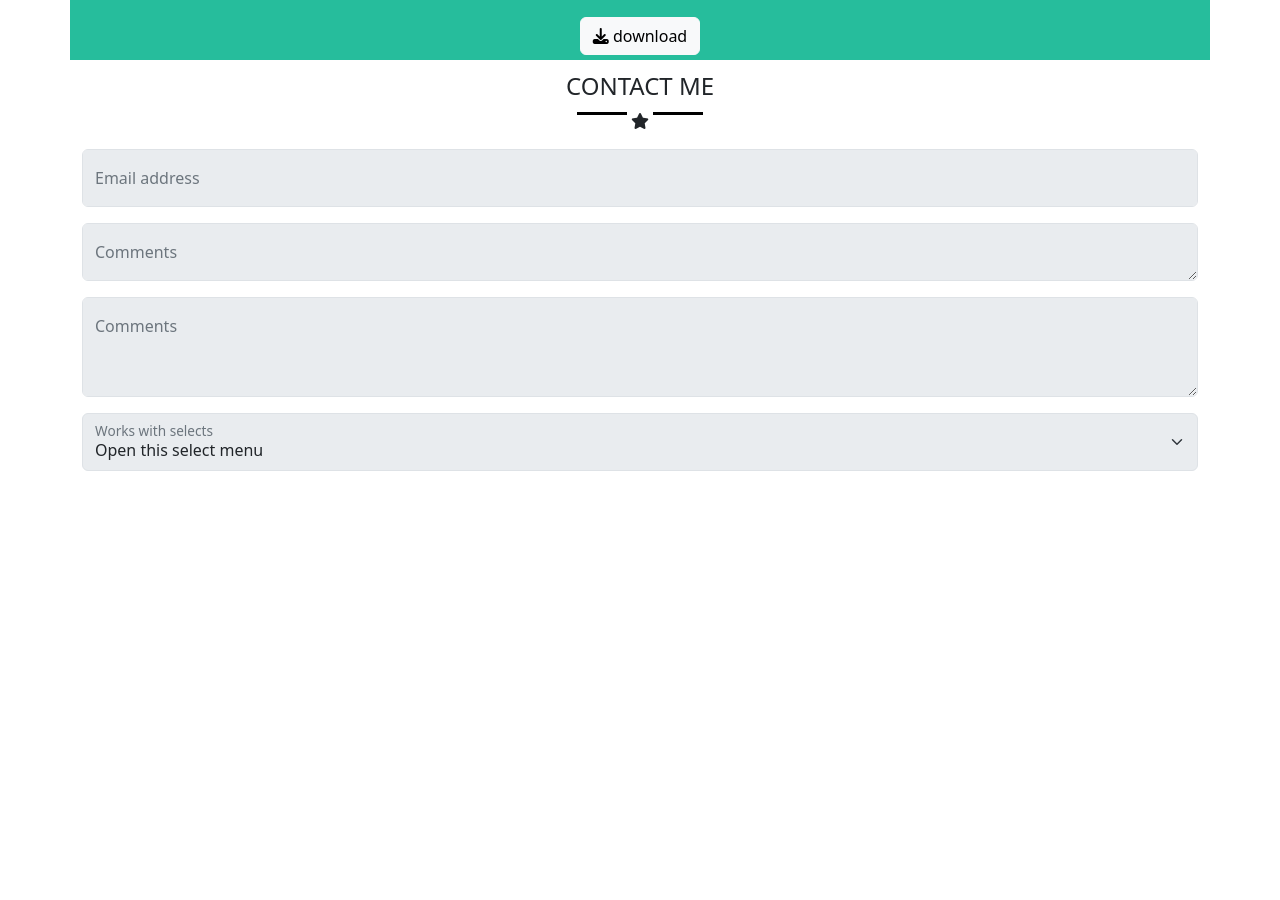
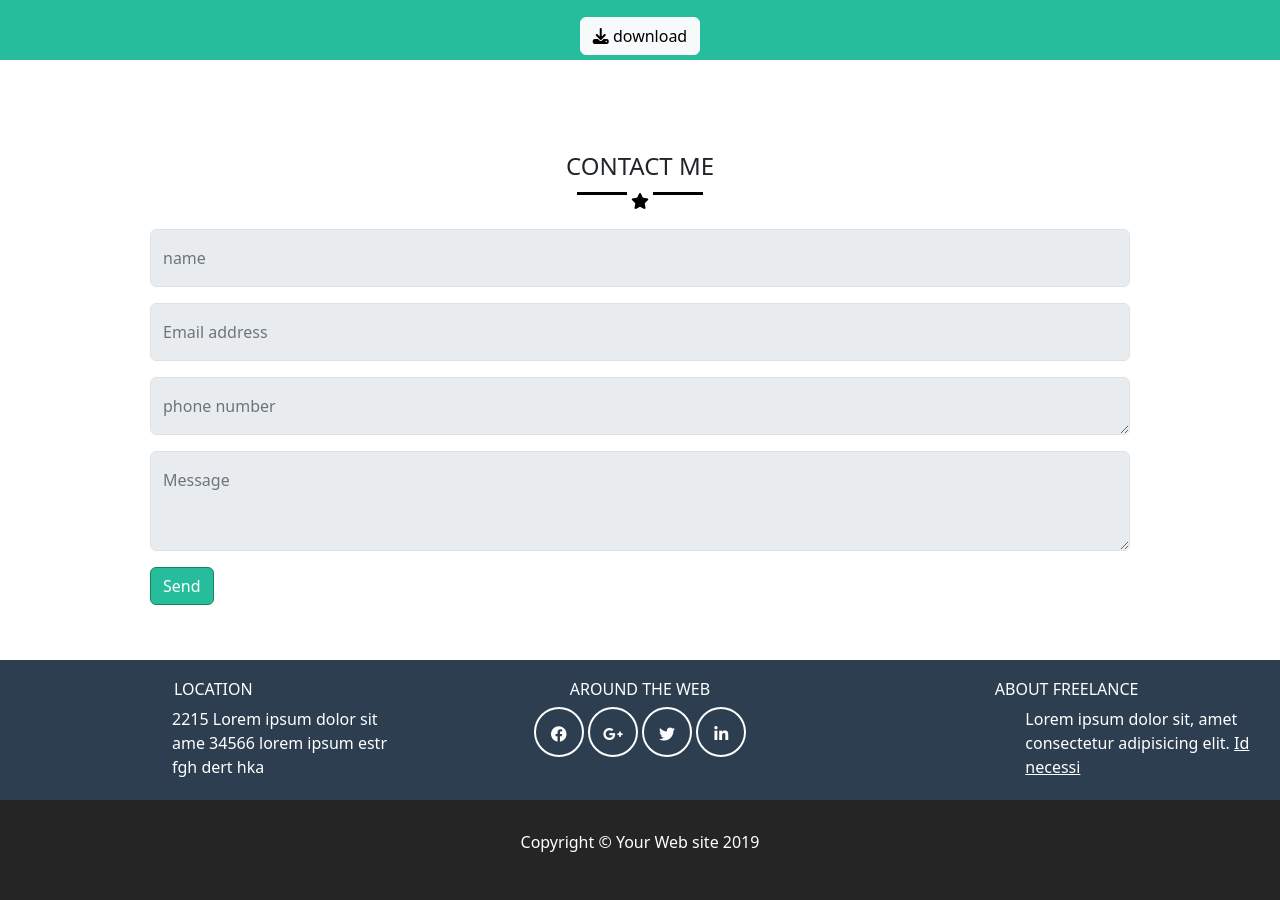
Before and after one commit to gbldmn/html-css-bootstrap-freelancer, a plain HTML site: page index.html in a window 1280 px wide. Shown: the part 1223-2123 px from the top of the page. Before the commit the page ends 1694 px from the top, so only its background shows below. Drawn offline with nearby package versions, Linux system fonts and the light colour scheme.

Commit message:
fine sezioni e footer

```diff
--- a/file.css/style.css
+++ b/file.css/style.css
@@ -77,3 +77,61 @@ p {
 .xtx h4 {
     color: white;
 }
+.heigth {
+    height: 500px;
+}
+.btn-success {
+    background-color: #26BD9C;
+}
+.txtx {
+    text-align: left;
+}
+.padding {
+    padding: 5rem;
+}
+.margin-top {
+    margin-top: 100px;
+}
+.par {
+    content: '\21E8';
+    display: inline-block;
+    width: 50px;
+    height: 50px;
+    line-height: 50px;
+    text-align: center;
+    border-radius: 50%;
+    border-color: white;
+    border: 2px solid white;
+    font-weight: bold;
+    display: inline-block;
+  }
+.el {
+    background-color: #2C3E50;
+}
+.el p,
+h6 {
+    color: white;
+}
+i {
+    color: white;
+}
+.good {
+    color: black;
+}
+.black {
+    background-color: rgb(38, 37, 37);
+}
+.black p {
+    color: white;
+}
+.flex-2 {
+    display: flex;
+    justify-content: center;
+    align-items: center;
+}
+.height {
+    height: 100px;
+}
+.pul p {
+    margin-left: 160px;
+}
--- a/index.html
+++ b/index.html
@@ -26,13 +26,13 @@
           </div>
         </div>
       </nav>
-      <div class="container">
+      <div class="container-fluid">
         <div class="row xtx">
             <div class="one">
         <img src="img/avatar.svg" width="100px" alt="">
         <h1>start bootstrap</h1>
         <div class="riga"></div>
-        <i class="fa-solid fa-star"></i>
+        <i class="fa-solid fa-star "></i>
         <div class="riga"></div>
         <ul>
             <li>
@@ -52,7 +52,7 @@
       <div class="container center">
         <h4>PORTFOLIO</h4>
         <div class="riga-2"></div>
-        <i class="fa-solid fa-star"></i>
+        <i class="fa-solid fa-star good"></i>
         <div class="riga-2"></div>
 
       <div class="row">
@@ -81,7 +81,7 @@
 
     <!-- terza sezione -->
 
-    <div class="container xtx">
+    <div class="container-fluid xtx">
         <h4>ABOUT</h4>
         <div class="riga"></div>
         <i class="fa-solid fa-star"></i>
@@ -93,17 +93,21 @@
           <div class="col-12 col-md-6 das"><p>Lorem ipsum dolor sit amet consectetur adipisicing elit. Aperiam excepturi voluptate ipsa repellat quis, ipsum, repudiandae debitis itaque ad molestiae minima facere consequatur exercitationem in asperiores, omnis cupiditate voluptates error?</p></div>
 
        </div>
-       <button type="button" class="btn btn-light top"><i class="fa-solid fa-download"></i> download</button>
+       <button type="button" class="btn btn-light top"><i class="fa-solid fa-download good"></i> download</button>
 
     </div>
              <!-- quarta sezione -->
-    <div class="container center">
+    <div class="container center heigth padding ">
         <h4>CONTACT ME</h4>
         <div class="riga-2"></div>
-        <i class="fa-solid fa-star"></i>
+        <i class="fa-solid fa-star good"></i>
         <div class="riga-2"></div>
         <div class="row">
         <div>
+            <div class="form-floating mb-3">
+                <input type="email" class="form-control" id="floatingInputDisabled" placeholder="name@example.com" disabled>
+                <label for="floatingInputDisabled">name</label>
+              </div>
 
             <div class="form-floating mb-3">
                 <input type="email" class="form-control" id="floatingInputDisabled" placeholder="name@example.com" disabled>
@@ -111,21 +115,48 @@
               </div>
               <div class="form-floating mb-3">
                 <textarea class="form-control" placeholder="Leave a comment here" id="floatingTextareaDisabled" disabled></textarea>
-                <label for="floatingTextareaDisabled">Comments</label>
+                <label for="floatingTextareaDisabled">phone number </label>
               </div>
               <div class="form-floating mb-3">
                 <textarea class="form-control" placeholder="Leave a comment here" id="floatingTextarea2Disabled" style="height: 100px" disabled></textarea>
-                <label for="floatingTextarea2Disabled">Comments</label>
+                <label for="floatingTextarea2Disabled">Message</label>
               </div>
-              <div class="form-floating">
-                <select class="form-select" id="floatingSelectDisabled" aria-label="Floating label disabled select example" disabled>
-                  <option selected>Open this select menu</option>
-                  <option value="1">One</option>
-                  <option value="2">Two</option>
-                  <option value="3">Three</option>
-                </select>
-                <label for="floatingSelectDisabled">Works with selects</label>
+
               </div>
+
+       </div>
+       <div class="txtx">
+       <button type="button" class="btn btn-success">Send</button></div>
+        </div>
+ </div>
+
+ <!--    sezione quinta -->
+   <div class="container-fluid center el">
+       <div class="row margin-top  ">
+          <div class="col-12 col-lg-4 center top pul">
+            <h6>LOCATION</h6>
+            <p>2215 Lorem ipsum dolor sit ame 34566 lorem ipsum estr fgh dert hka</p>
+          </div>
+          <div class="col-12 col-lg-4 center top">
+            <h6>AROUND THE WEB</h6>
+            <div class="par"><i class="fa-brands fa-facebook"></i></div>
+            <div class="par"><i class="fa-brands fa-google-plus-g"></i></div>
+            <div class="par"> <i class="fa-brands fa-twitter"></i> </div>
+            <div class="par"> <i class="fa-brands fa-linkedin-in"></i> </div>
+          </div>
+          <div class="col-12 col-lg-4 center top pul">
+            <h6>ABOUT FREELANCE</h6>
+            <P>Lorem ipsum dolor sit, amet consectetur adipisicing elit. <u> Id necessi</u></P>
+          </div>
+       </div>
+   </div>
+  <footer>
+    <div class="container-fluid center black flex-2 height">
+       <div>
+        <p>Copyright © Your Web site 2019</p>
+       </div>
+    </div>
+  </footer>
 
 
 
@@ -137,13 +168,8 @@
 
 
 
-       </div>
-        </div>
 
 
-
-
-    </div>
 
 
 
```
